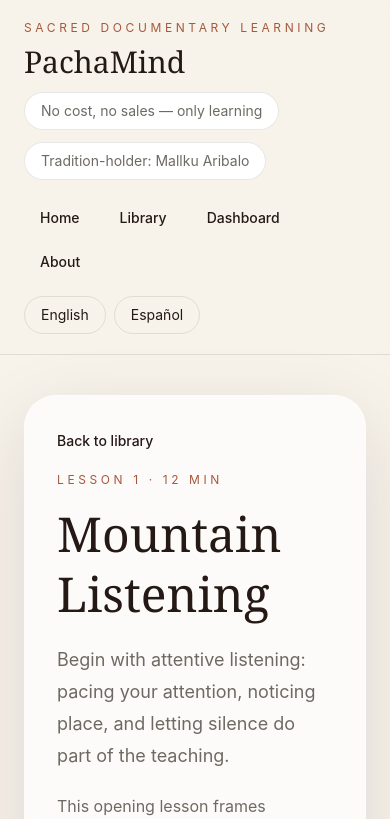
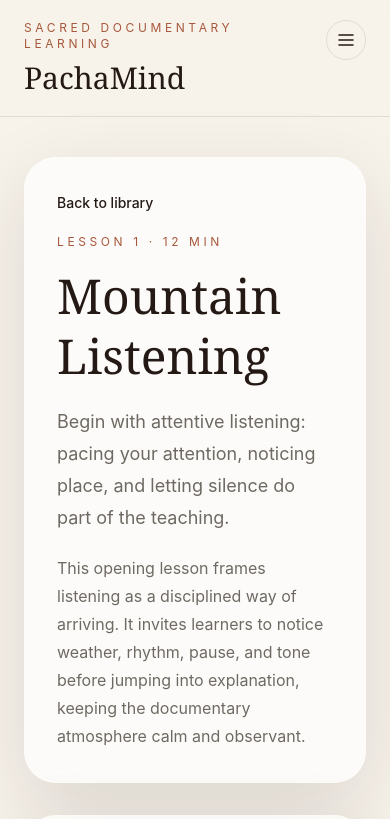
Before and after one commit to Espenator/PachaMind, a Next.js app: page /en/lesson/mountain-listening in a window 390 px wide. Shown: the top 819 px of the page. Built offline with nearby package versions, Linux system fonts and the light colour scheme.

Commit message:
feat: accessibility and responsive polish — mobile nav, skip link, ARIA, focus styles, WCAG AA contrast

```diff
--- a/app/[lang]/lesson/[slug]/page.tsx
+++ b/app/[lang]/lesson/[slug]/page.tsx
@@ -42,7 +42,7 @@ export default async function LessonPage({
       <div className="grid gap-8 lg:grid-cols-[1.1fr_0.9fr]">
         <section className="space-y-8">
           <div className="documentary-card p-8 lg:p-10">
-            <Link href={`/${lang}/library`} className="text-sm font-medium text-terracotta">
+            <Link href={`/${lang}/library`} className="text-sm font-medium text-terracotta focus-visible:outline focus-visible:outline-2 focus-visible:outline-offset-2 focus-visible:outline-terracotta rounded">
               {content.lessonPage.backToLibrary}
             </Link>
             <p className="mt-5 text-xs uppercase tracking-[0.3em] text-terracotta">
@@ -90,14 +90,14 @@ export default async function LessonPage({
           <div className="documentary-card flex flex-col gap-4 p-8">
             <Link
               href={`/${lang}/dashboard`}
-              className="rounded-full border border-deepearth/10 px-5 py-3 text-center text-sm font-semibold transition hover:bg-skyblue hover:text-cloudwhite"
+              className="rounded-full border border-deepearth/10 px-5 py-3 text-center text-sm font-semibold transition hover:bg-skyblue hover:text-cloudwhite focus-visible:outline focus-visible:outline-2 focus-visible:outline-offset-2 focus-visible:outline-terracotta"
             >
               {content.lessonPage.dashboardLabel}
             </Link>
             {nextLesson ? (
               <Link
                 href={`/${lang}/lesson/${nextLesson.slug}`}
-                className="rounded-full bg-deepearth px-5 py-3 text-center text-sm font-semibold text-cloudwhite transition hover:bg-terracotta"
+                className="rounded-full bg-deepearth px-5 py-3 text-center text-sm font-semibold text-cloudwhite transition hover:bg-terracotta focus-visible:outline focus-visible:outline-2 focus-visible:outline-offset-2 focus-visible:outline-terracotta"
               >
                 {content.lessonPage.nextLessonLabel}
               </Link>
--- a/app/[lang]/library/page.tsx
+++ b/app/[lang]/library/page.tsx
@@ -51,7 +51,7 @@ export default async function LibraryPage({
 
               <Link
                 href={`/${lang}/lesson/${lesson.slug}`}
-                className="w-fit rounded-full bg-deepearth px-5 py-3 text-sm font-semibold text-cloudwhite transition hover:bg-terracotta"
+                className="w-fit rounded-full bg-deepearth px-5 py-3 text-sm font-semibold text-cloudwhite transition hover:bg-terracotta focus-visible:outline focus-visible:outline-2 focus-visible:outline-offset-2 focus-visible:outline-terracotta"
               >
                 {content.library.openLessonLabel}
               </Link>
--- a/app/[lang]/page.tsx
+++ b/app/[lang]/page.tsx
@@ -32,13 +32,13 @@ export default async function HomePage({
           <div className="flex flex-wrap gap-4">
             <Link
               href={`/${lang}/library`}
-              className="rounded-full bg-deepearth px-6 py-3 text-sm font-semibold text-cloudwhite transition hover:bg-terracotta"
+              className="rounded-full bg-deepearth px-6 py-3 text-sm font-semibold text-cloudwhite transition hover:bg-terracotta focus-visible:outline focus-visible:outline-2 focus-visible:outline-offset-2 focus-visible:outline-terracotta"
             >
               {content.home.primaryCta}
             </Link>
             <Link
               href={`/${lang}/dashboard`}
-              className="rounded-full border border-deepearth/10 px-6 py-3 text-sm font-semibold transition hover:bg-skyblue hover:text-cloudwhite"
+              className="rounded-full border border-deepearth/10 px-6 py-3 text-sm font-semibold transition hover:bg-skyblue hover:text-cloudwhite focus-visible:outline focus-visible:outline-2 focus-visible:outline-offset-2 focus-visible:outline-terracotta"
             >
               {content.home.secondaryCta}
             </Link>
--- a/components/dashboard-progress.tsx
+++ b/components/dashboard-progress.tsx
@@ -90,7 +90,7 @@ export function DashboardProgress({
               </span>
               <Link
                 href={`/${language}/lesson/${continueLesson.slug}`}
-                className="rounded-full bg-deepearth px-5 py-3 text-sm font-semibold text-cloudwhite transition hover:bg-terracotta"
+                className="rounded-full bg-deepearth px-5 py-3 text-sm font-semibold text-cloudwhite transition hover:bg-terracotta focus-visible:outline focus-visible:outline-2 focus-visible:outline-offset-2 focus-visible:outline-terracotta"
               >
                 {labels.continueLearning}
               </Link>
--- a/components/lesson-progress-button.tsx
+++ b/components/lesson-progress-button.tsx
@@ -42,7 +42,7 @@ export function LessonProgressButton({
       <button
         type="button"
         onClick={toggleCompletion}
-        className="rounded-full bg-terracotta px-5 py-3 text-sm font-semibold text-cloudwhite transition hover:bg-deepearth"
+        className="rounded-full bg-terracotta px-5 py-3 text-sm font-semibold text-cloudwhite transition hover:bg-deepearth focus-visible:outline focus-visible:outline-2 focus-visible:outline-offset-2 focus-visible:outline-deepearth"
       >
         {isCompleted ? markIncompleteLabel : markCompleteLabel}
       </button>
--- /dev/null
+++ b/components/mobile-nav.tsx
@@ -0,0 +1,155 @@
+"use client";
+
+import Link from "next/link";
+import { useEffect, useRef, useState } from "react";
+
+interface NavItem {
+  href: string;
+  label: string;
+}
+
+interface LangLink {
+  href: string;
+  label: string;
+}
+
+interface MobileNavProps {
+  navItems: NavItem[];
+  langLinks: LangLink[];
+  openLabel: string;
+  closeLabel: string;
+  languageToggleLabel: string;
+}
+
+const FOCUSABLE = 'a[href], button:not([disabled])';
+
+export function MobileNav({
+  navItems,
+  langLinks,
+  openLabel,
+  closeLabel,
+  languageToggleLabel,
+}: MobileNavProps) {
+  const [isOpen, setIsOpen] = useState(false);
+  const menuRef = useRef<HTMLDivElement>(null);
+  const buttonRef = useRef<HTMLButtonElement>(null);
+
+  // Move focus into the menu when it opens
+  useEffect(() => {
+    if (isOpen && menuRef.current) {
+      const first = menuRef.current.querySelector<HTMLElement>(FOCUSABLE);
+      first?.focus();
+    }
+  }, [isOpen]);
+
+  // Handle ESC and focus trap while menu is open
+  useEffect(() => {
+    if (!isOpen) return;
+
+    function onKeyDown(e: KeyboardEvent) {
+      if (e.key === "Escape") {
+        setIsOpen(false);
+        buttonRef.current?.focus();
+        return;
+      }
+
+      if (e.key !== "Tab") return;
+      const menu = menuRef.current;
+      if (!menu) return;
+
+      const focusable = Array.from(menu.querySelectorAll<HTMLElement>(FOCUSABLE));
+      if (focusable.length === 0) return;
+
+      const first = focusable[0];
+      const last = focusable[focusable.length - 1];
+
+      if (e.shiftKey) {
+        if (document.activeElement === first) {
+          e.preventDefault();
+          last.focus();
+        }
+      } else {
+        if (document.activeElement === last) {
+          e.preventDefault();
+          first.focus();
+        }
+      }
+    }
+
+    document.addEventListener("keydown", onKeyDown);
+    return () => document.removeEventListener("keydown", onKeyDown);
+  }, [isOpen]);
+
+  function close() {
+    setIsOpen(false);
+    buttonRef.current?.focus();
+  }
+
+  return (
+    <div className="md:hidden">
+      <button
+        ref={buttonRef}
+        type="button"
+        aria-expanded={isOpen}
+        aria-controls="mobile-nav-menu"
+        aria-label={isOpen ? closeLabel : openLabel}
+        onClick={() => setIsOpen((prev) => !prev)}
+        className="flex h-10 w-10 items-center justify-center rounded-full border border-deepearth/10 text-deepearth transition hover:bg-deepearth hover:text-cloudwhite focus-visible:outline focus-visible:outline-2 focus-visible:outline-offset-2 focus-visible:outline-terracotta"
+      >
+        {isOpen ? (
+          <svg width="20" height="20" viewBox="0 0 20 20" fill="none" aria-hidden="true" focusable="false">
+            <path d="M5 5L15 15M15 5L5 15" stroke="currentColor" strokeWidth="1.5" strokeLinecap="round" />
+          </svg>
+        ) : (
+          <svg width="20" height="20" viewBox="0 0 20 20" fill="none" aria-hidden="true" focusable="false">
+            <path d="M3 5H17M3 10H17M3 15H17" stroke="currentColor" strokeWidth="1.5" strokeLinecap="round" />
+          </svg>
+        )}
+      </button>
+
+      {isOpen && (
+        <div
+          id="mobile-nav-menu"
+          ref={menuRef}
+          role="dialog"
+          aria-modal="true"
+          aria-label={openLabel}
+          className="absolute inset-x-0 top-full z-50 border-t border-deepearth/10 bg-cloudwhite/97 px-6 py-5 shadow-xl backdrop-blur"
+        >
+          <nav aria-label={openLabel}>
+            <ul className="flex flex-col gap-1">
+              {navItems.map((item) => (
+                <li key={item.href}>
+                  <Link
+                    href={item.href}
+                    onClick={close}
+                    className="block rounded-2xl px-4 py-3 text-base font-medium text-deepearth transition hover:bg-deepearth hover:text-cloudwhite focus-visible:outline focus-visible:outline-2 focus-visible:outline-offset-2 focus-visible:outline-terracotta"
+                  >
+                    {item.label}
+                  </Link>
+                </li>
+              ))}
+            </ul>
+          </nav>
+
+          <div
+            role="group"
+            aria-label={languageToggleLabel}
+            className="mt-4 flex gap-2 border-t border-deepearth/10 pt-4"
+          >
+            {langLinks.map((link) => (
+              <Link
+                key={link.href}
+                href={link.href}
+                onClick={close}
+                className="rounded-full border border-deepearth/10 px-4 py-2 text-sm text-deepearth transition hover:bg-deepearth hover:text-cloudwhite focus-visible:outline focus-visible:outline-2 focus-visible:outline-offset-2 focus-visible:outline-terracotta"
+              >
+                {link.label}
+              </Link>
+            ))}
+          </div>
+        </div>
+      )}
+    </div>
+  );
+}
--- a/components/site-shell.tsx
+++ b/components/site-shell.tsx
@@ -1,6 +1,7 @@
 import Link from "next/link";
 import type { ReactNode } from "react";
 
+import { MobileNav } from "@/components/mobile-nav";
 import type { Language, SiteContent } from "@/lib/types";
 
 interface SiteShellProps {
@@ -10,18 +11,45 @@ interface SiteShellProps {
 }
 
 export function SiteShell({ content, language, children }: SiteShellProps) {
+  const navItems = [
+    { href: `/${language}`, label: content.nav.home },
+    { href: `/${language}/library`, label: content.nav.library },
+    { href: `/${language}/dashboard`, label: content.nav.dashboard },
+    { href: `/${language}/about`, label: content.nav.about },
+  ];
+
+  const langLinks = [
+    { href: "/en", label: content.nav.english },
+    { href: "/es", label: content.nav.spanish },
+  ];
+
   return (
     <div className="min-h-screen bg-cloudwhite text-deepearth">
-      <header className="border-b border-deepearth/10 bg-cloudwhite/90 backdrop-blur">
+      {/* Skip navigation link — visible only on focus */}
+      <a
+        href="#main-content"
+        className="sr-only focus:not-sr-only focus:absolute focus:left-4 focus:top-4 focus:z-[100] focus:rounded-full focus:bg-deepearth focus:px-5 focus:py-3 focus:text-sm focus:font-semibold focus:text-cloudwhite focus:outline focus:outline-2 focus:outline-offset-2 focus:outline-terracotta"
+      >
+        {content.nav.skipToContent}
+      </a>
+
+      <header className="relative border-b border-deepearth/10 bg-cloudwhite/90 backdrop-blur">
         <div className="mx-auto flex max-w-7xl flex-col gap-5 px-6 py-5 lg:px-10">
-          <div className="flex flex-col gap-3 lg:flex-row lg:items-center lg:justify-between">
+          {/* Top bar: brand + badges (desktop) + mobile hamburger */}
+          <div className="flex items-start justify-between gap-4 lg:items-center">
             <div>
               <p className="text-xs uppercase tracking-[0.3em] text-terracotta">{content.brand.eyebrow}</p>
-              <Link href={`/${language}`} className="headline-font mt-2 block text-3xl text-deepearth">
+              <Link
+                href={`/${language}`}
+                className="headline-font mt-2 block text-3xl text-deepearth focus-visible:outline focus-visible:outline-2 focus-visible:outline-offset-2 focus-visible:outline-terracotta"
+              >
                 {content.brand.name}
               </Link>
             </div>
-            <div className="flex flex-wrap items-center gap-3 text-sm text-stonegray">
+
+            <div className="flex items-center gap-3">
+              {/* Promise + tradition-holder badges: hidden on small screens */}
+              <div className="hidden flex-wrap items-center gap-3 text-sm text-stonegray lg:flex">
                 <span className="rounded-full border border-deepearth/10 bg-white px-4 py-2">
                   {content.brand.promise}
                 </span>
@@ -29,43 +57,57 @@ export function SiteShell({ content, language, children }: SiteShellProps) {
                   {content.brand.traditionHolderLabel}: {content.brand.traditionHolderName}
                 </span>
               </div>
+
+              {/* Hamburger button — only on small screens */}
+              <MobileNav
+                navItems={navItems}
+                langLinks={langLinks}
+                openLabel={content.nav.openMenu}
+                closeLabel={content.nav.closeMenu}
+                languageToggleLabel={content.nav.languageToggleLabel}
+              />
             </div>
-          <div className="flex flex-wrap items-center justify-between gap-4">
-            <nav className="flex flex-wrap items-center gap-2 text-sm font-medium">
-              {[
-                { href: `/${language}`, label: content.nav.home },
-                { href: `/${language}/library`, label: content.nav.library },
-                { href: `/${language}/dashboard`, label: content.nav.dashboard },
-                { href: `/${language}/about`, label: content.nav.about },
-              ].map((item) => (
+          </div>
+
+          {/* Desktop nav row — hidden on mobile, shown from md */}
+          <div className="hidden items-center justify-between gap-4 md:flex">
+            <nav
+              aria-label={content.nav.mainNavLabel}
+              className="flex flex-wrap items-center gap-2 text-sm font-medium"
+            >
+              {navItems.map((item) => (
                 <Link
                   key={item.href}
                   href={item.href}
-                  className="rounded-full px-4 py-2 transition hover:bg-deepearth hover:text-cloudwhite"
+                  className="rounded-full px-4 py-2 transition hover:bg-deepearth hover:text-cloudwhite focus-visible:outline focus-visible:outline-2 focus-visible:outline-offset-2 focus-visible:outline-terracotta"
                 >
                   {item.label}
                 </Link>
               ))}
             </nav>
-            <div className="flex items-center gap-2 text-sm">
+
+            <div
+              role="group"
+              aria-label={content.nav.languageToggleLabel}
+              className="flex items-center gap-2 text-sm"
+            >
+              {langLinks.map((link) => (
                 <Link
-                href="/en"
-                className="rounded-full border border-deepearth/10 px-4 py-2 transition hover:bg-skyblue hover:text-cloudwhite"
+                  key={link.href}
+                  href={link.href}
+                  className="rounded-full border border-deepearth/10 px-4 py-2 transition hover:bg-skyblue hover:text-cloudwhite focus-visible:outline focus-visible:outline-2 focus-visible:outline-offset-2 focus-visible:outline-terracotta"
                 >
-                {content.nav.english}
+                  {link.label}
                 </Link>
-              <Link
-                href="/es"
-                className="rounded-full border border-deepearth/10 px-4 py-2 transition hover:bg-skyblue hover:text-cloudwhite"
-              >
-                {content.nav.spanish}
-              </Link>
+              ))}
             </div>
           </div>
         </div>
       </header>
 
-      <main>{children}</main>
+      <main id="main-content" tabIndex={-1}>
+        {children}
+      </main>
 
       <footer className="border-t border-deepearth/10 bg-deepearth text-cloudwhite">
         <div className="mx-auto grid max-w-7xl gap-4 px-6 py-8 lg:px-10">
--- a/components/youtube-embed.tsx
+++ b/components/youtube-embed.tsx
@@ -6,7 +6,11 @@ interface YouTubeEmbedProps {
 
 export function YouTubeEmbed({ lesson }: YouTubeEmbedProps) {
   return (
-    <div className="overflow-hidden rounded-[1.75rem] border border-white/20 bg-deepearth/90 shadow-[0_24px_60px_rgba(36,25,21,0.24)]">
+    <div
+      className="overflow-hidden rounded-[1.75rem] border border-white/20 bg-deepearth/90 shadow-[0_24px_60px_rgba(36,25,21,0.24)]"
+      aria-label={lesson.title}
+      role="region"
+    >
       <div className="relative aspect-video w-full">
         <iframe
           className="h-full w-full"
--- a/lib/content/en.ts
+++ b/lib/content/en.ts
@@ -23,6 +23,11 @@ export const en: SiteContent = {
     about: "About",
     english: "English",
     spanish: "Español",
+    skipToContent: "Skip to main content",
+    openMenu: "Open navigation menu",
+    closeMenu: "Close navigation menu",
+    languageToggleLabel: "Choose language",
+    mainNavLabel: "Main navigation",
   },
   home: {
     title: "Enter a mountain-paced library of listening, reciprocity, and remembrance.",
--- a/lib/content/es.ts
+++ b/lib/content/es.ts
@@ -23,6 +23,11 @@ export const es: SiteContent = {
     about: "Acerca de",
     english: "English",
     spanish: "Español",
+    skipToContent: "Saltar al contenido principal",
+    openMenu: "Abrir menú de navegación",
+    closeMenu: "Cerrar menú de navegación",
+    languageToggleLabel: "Elegir idioma",
+    mainNavLabel: "Navegación principal",
   },
   home: {
     title:
--- a/lib/types.ts
+++ b/lib/types.ts
@@ -35,6 +35,11 @@ export interface SiteContent {
     about: string;
     english: string;
     spanish: string;
+    skipToContent: string;
+    openMenu: string;
+    closeMenu: string;
+    languageToggleLabel: string;
+    mainNavLabel: string;
   };
   home: {
     title: string;
```
Also changed, not shown: app/globals.css (+14 -1 lines). Lines whose indentation alone changed are shown as unchanged.
